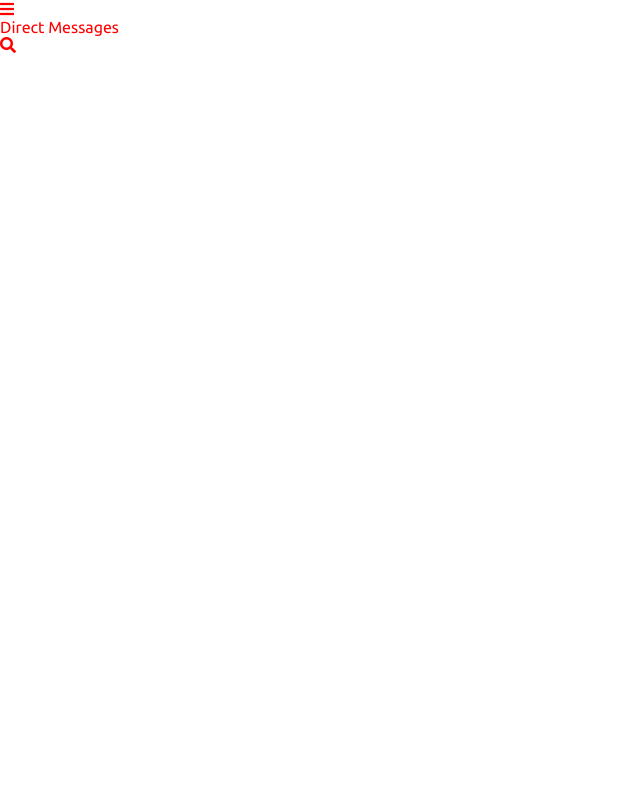
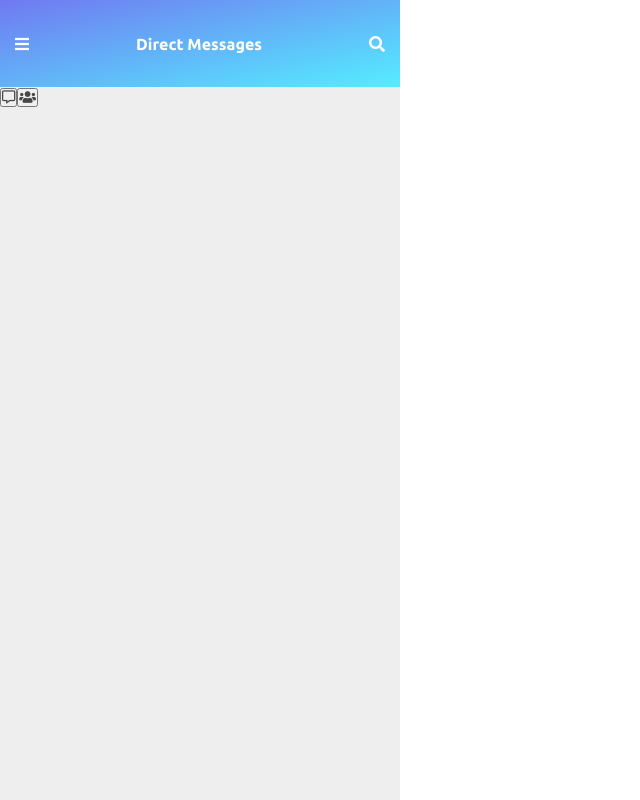
Before and after one commit to victorrafols009/TIMEHACK_CODEHUB, a Vue app: page / in a window 1280 px wide. Shown: the whole page, without its empty margins (0-640 px from the left). Built offline with nearby package versions, Linux system fonts and the light colour scheme; the HTML template or start-up script is replaced by a standard one.

Commit message:
added scss loader

```diff
--- a/package.json
+++ b/package.json
@@ -12,6 +12,7 @@
   },
   "dependencies": {
     "node": "^11.6.0",
+    "node-sass": "^4.11.0",
     "sass": "^1.15.3",
     "sass-loader": "^7.1.0",
     "vue": "^2.5.2",
@@ -55,6 +56,7 @@
     "rimraf": "^2.6.0",
     "semver": "^5.3.0",
     "shelljs": "^0.7.6",
+    "style-loader": "^0.23.1",
     "uglifyjs-webpack-plugin": "^1.1.1",
     "url-loader": "^0.5.8",
     "vue-loader": "^13.3.0",
--- a/src/App.vue
+++ b/src/App.vue
@@ -1,5 +1,5 @@
 <template>
-  <div id="app" class="indigo darken-4">
+  <div id="app">
     <Sidebar/>
 
   </div>
@@ -17,7 +17,7 @@ export default {
 }
 </script>
 
-<style>
+<style lang="scss">
 @import "./scss/main.scss";
 #app{
   height: 100vh;
--- a/src/components/Sidebar/Sidebar.vue
+++ b/src/components/Sidebar/Sidebar.vue
@@ -3,116 +3,17 @@
     <div class="sidebar__header">
         <i class="fa fa-bars"></i>
         <p>Direct Messages</p>
-        <span class="fa fa-search"></span>
+        <i class="fa fa-search"></i>
+    </div>
+    <div class="sidebar__tab">
+        <button><span class="far fa-comment-alt"></span></button>
+        <button><span class="fa fa-users"></span></button>
     </div>
 </div>
-  <!-- <v-navigation-drawer permanent class="indigo darken-3" dark>
-    <v-toolbar flat class="indigo darken-3">
-      <v-list>
-        <v-list-tile>
-          <v-list-tile-title class="title">
-            Timehack Codehub
-          </v-list-tile-title>
-        </v-list-tile>
-      </v-list>
-    </v-toolbar>
-    <v-divider></v-divider>
-    <v-card height="57px" flat class="indigo darken-3">
-        <v-bottom-nav
-        :active.sync="bottomNav"
-        :value="true"
-        absolute
-        color="transparent"
-        >
-        <v-btn
-            color="teal"
-            flat
-            value="recent"
-        >
-            <span>Recent</span>
-            <v-icon>history</v-icon>
-        </v-btn>
 
-        <v-btn
-            color="teal"
-            flat
-            value="favorites"
-        >
-            <span>Favorites</span>
-            <v-icon>favorite</v-icon>
-        </v-btn>
-
-        <v-btn
-            color="teal"
-            flat
-            value="nearby"
-        >
-            <span>Nearby</span>
-            <v-icon>place</v-icon>
-        </v-btn>
-        </v-bottom-nav>
-    </v-card>
-    <v-divider></v-divider>
-    <v-list dense class="pt-0">
-    <h4>ONLINE</h4>
-    <v-list-tile
-        v-for="people in peoples"
-        :key="people.name"
-        @click=""
-    >
-        <v-list-tile-action>
-        <v-flex xs4 sm2 md1>
-            <v-avatar
-            slot="activator"
-            size="36px"
-            >
-            <img
-                v-if="people.avatar"
-                v-bind:src=" people.avatar"
-                alt="Avatar"
-            >
-            </v-avatar>
-        </v-flex>
-        </v-list-tile-action>
-        <v-list-tile-content>
-            <v-list-tile-title>{{ people.name }}</v-list-tile-title>
-        </v-list-tile-content>
-        <v-list-tile-content>
-            <v-badge color="indigo accent-1" transition="fab-transition">
-                <span slot="badge">{{ people.messages }}</span>
-            </v-badge>
-        </v-list-tile-content>
-
-    </v-list-tile>
-    </v-list>
-  </v-navigation-drawer> -->
 </template>
 
 <script>
-//   export default {
-//     data () {
-//       return {
-//         peoples: [
-//             {
-//                 avatar: 'https://avatars0.githubusercontent.com/u/9064066?v=4&s=460',
-//                 name: 'Jerome Patiga',
-//                 messages: '5'
-//             },
-//             {
-//                 avatar: 'https://avatars0.githubusercontent.com/u/9064066?v=4&s=460',
-//                 name: 'Jodie Cristobal',
-//                 messages: '6'
-//             },
-//             {
-//                 avatar: 'https://avatars0.githubusercontent.com/u/9064066?v=4&s=460',
-//                 name: 'Victor Rafols',
-//                 messages: '3'
-//             }
-//         ],
-//         right: null
-//       }
-//     }
-//   }
 </script>
 <style lang="scss" scoped>
 
--- a/src/scss/_variables.scss
+++ b/src/scss/_variables.scss
@@ -1 +1,8 @@
-$black:red;
+$black:#464646;
+$gray-bg: #eee;
+$light-gray: #FAFAFA;
+$gray:#bdbdbd;
+$purple: #D470F1;
+$red: #FF5477;
+$cyan: #54EDFF;
+$blue: #7079F1;
--- a/src/scss/main.scss
+++ b/src/scss/main.scss
@@ -1,7 +1,8 @@
 @import url('https://fonts.googleapis.com/css?family=Ubuntu:300,300i,400,400i,500,500i,700,700i');
-@import './_variables.scss';
+@import './variables';
+
 @mixin shadow {
-  box-shadow: 2px 2px 10px rgba($dark-gray, .5);
+  box-shadow: 0px 0px 15px rgba($black, .5);
 }
 @mixin transition-reg{
   transition: 100ms ease-out;
@@ -19,6 +20,50 @@ html, body{
   color:$black;
   @include transition-reg();
 }
+.flex{
+  display: flex;
+  &__center{
+    justify-content: center;
+    align-items: center;
+  }
+  &__row{
+    flex-direction: row;
+  }
+  &__column{
+    flex-direction: column
+  }
+  &__space-around{
+    justify-content: space-around;
+  }
+  &__space-between{
+    justify-content: space-between;
+  }
+}
+.no-margin{
+  margin: 0 !important;
+}
+.no-padding{
+  padding: 0 !important;
+}
 p{
   color: $black
 }
+.sidebar{
+  width: 400px;
+  background-color: $gray-bg;
+  height: 100vh;
+  &__header{
+    height: 87px;
+    @extend .flex;
+    @extend .flex__center;
+    @extend .flex__space-between;
+    padding: 0 15px;
+    background-image: linear-gradient(to bottom right, $blue, $cyan);
+    i, p{
+      @extend .no-margin;
+      font-size: 20;
+      font-weight: bold;
+      color: white;
+    }
+  }
+}
```
Also changed, not shown: 1 other file (tests, documents, lock files or other folders).
